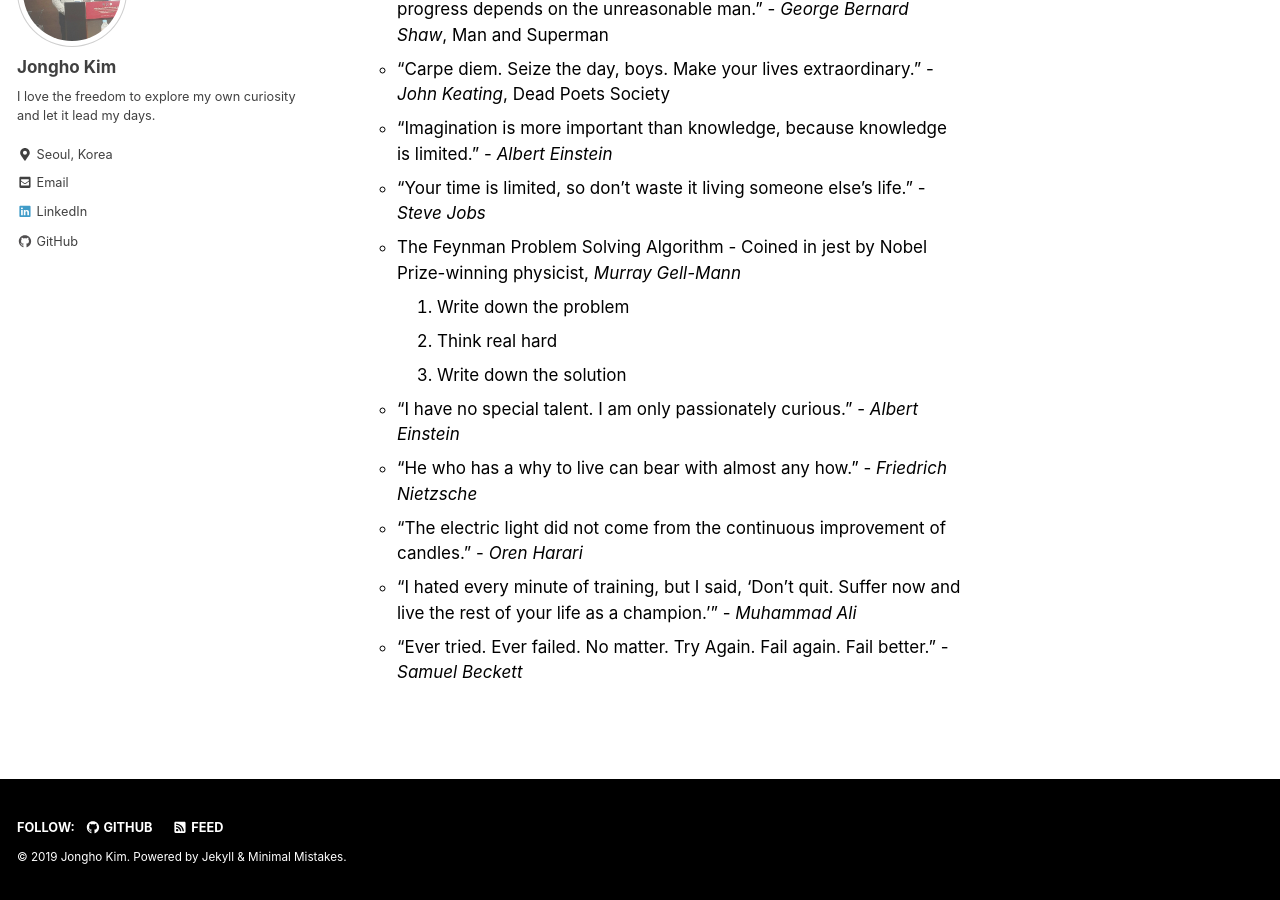
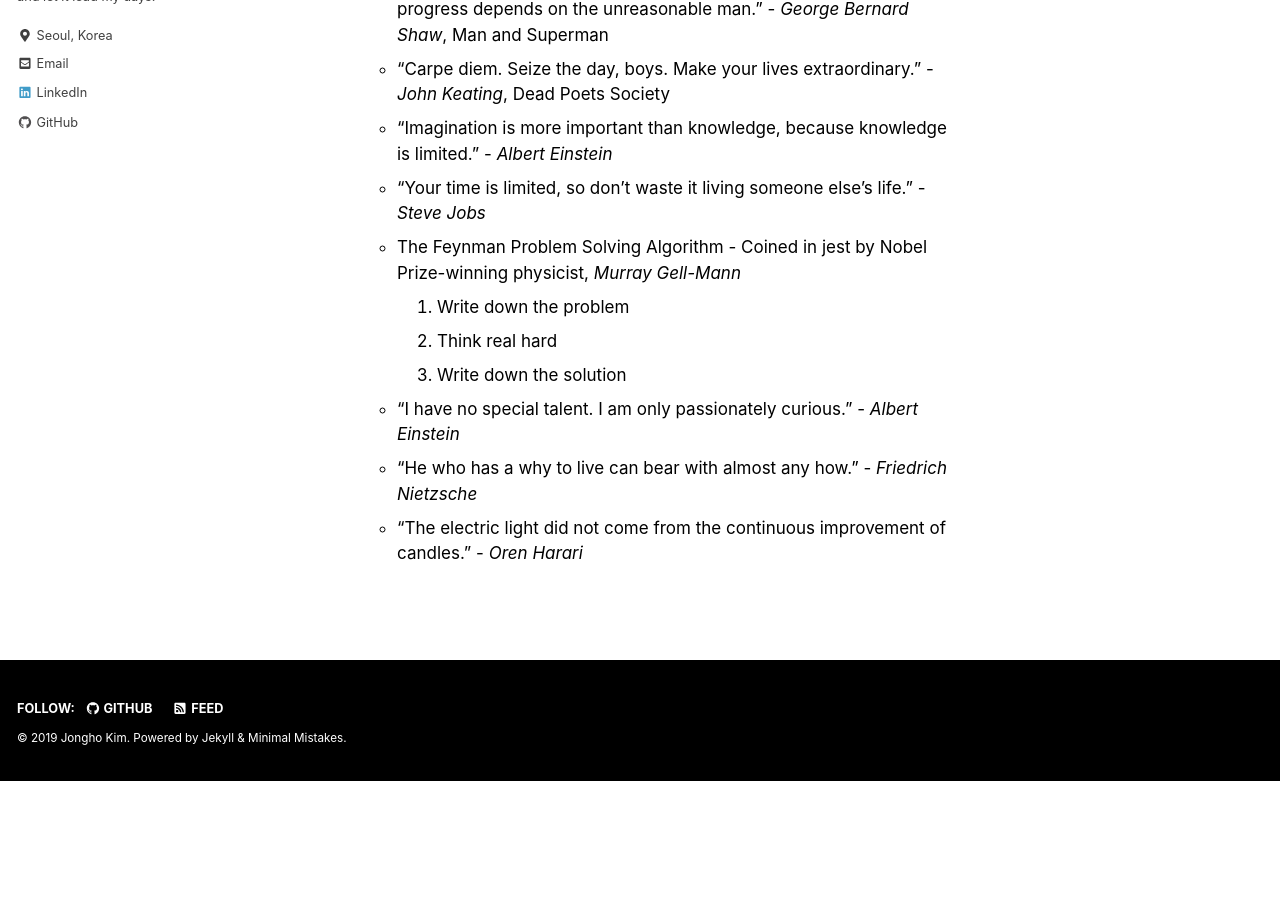
Before and after one commit to jonghkim/jonghkim.github.io, a Jekyll site: the page built from index.md, in a window 1280 px wide and 900 px high, scrolled down 511 px. Built offline with Jekyll 4.4.1, drawn with Linux system fonts in a browser that asks for light colours; nearby versions of some CDN libraries; after the commit the page ends 1292 px from its top, so only the background shows below that.

Commit message:
front page update

```diff
--- a/index.md
+++ b/index.md
@@ -18,5 +18,3 @@ Welcome :)
     - "I have no special talent. I am only passionately curious." - *Albert Einstein*
     - “He who has a why to live can bear with almost any how.” - *Friedrich Nietzsche*
     - “The electric light did not come from the continuous improvement of candles.” - *Oren Harari*
-    - "I hated every minute of training, but I said, 'Don't quit. Suffer now and live the rest of your life as a champion.'" - *Muhammad Ali*
-    - "Ever tried. Ever failed. No matter. Try Again. Fail again. Fail better." - *Samuel Beckett*
```
